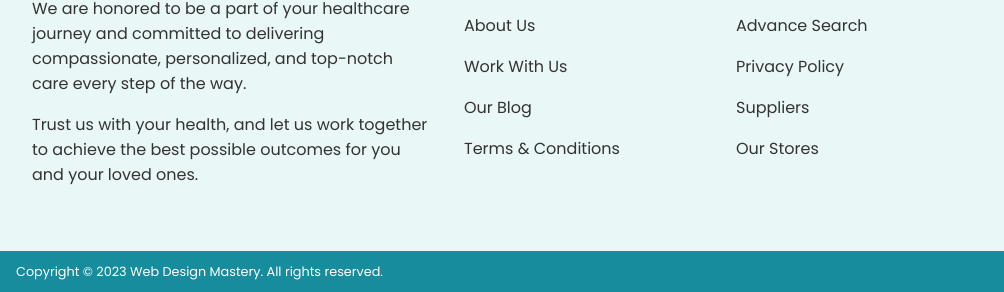
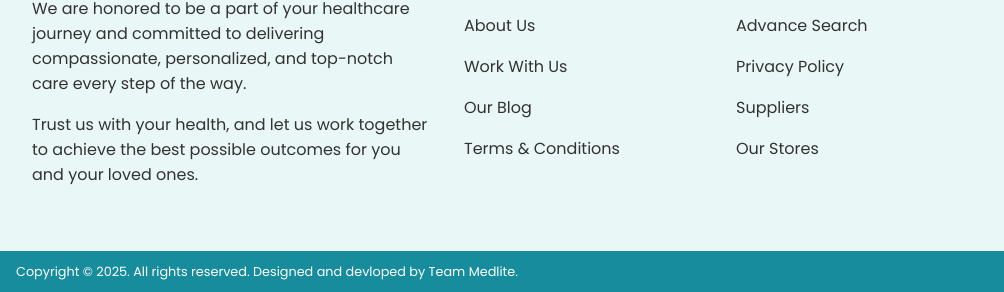
Before and after one commit to SubhamDebnath99/MEDLITE_HOSPITAL, a plain HTML site: page index.html in a window 1280 px wide. Shown: the part 3304-3596 px from the top of the page, 0-1004 px from the left. Drawn offline with nearby package versions, Linux system fonts and the light colour scheme.

Commit message:
Update index.html

```diff
--- a/index.html
+++ b/index.html
@@ -238,7 +238,7 @@
       </div>
       <div class="footer__bar">
         <div class="footer__bar__content">
-          <p>Copyright © 2023 Web Design Mastery. All rights reserved.</p>
+          <p>Copyright © 2025. All rights reserved. Designed and devloped by Team Medlite.</p>
           <div class="footer__socials">
             <span><i class="ri-instagram-line"></i></span>
             <span><i class="ri-facebook-fill"></i></span>
```
